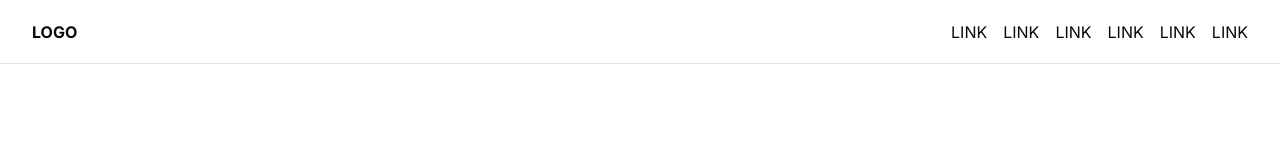
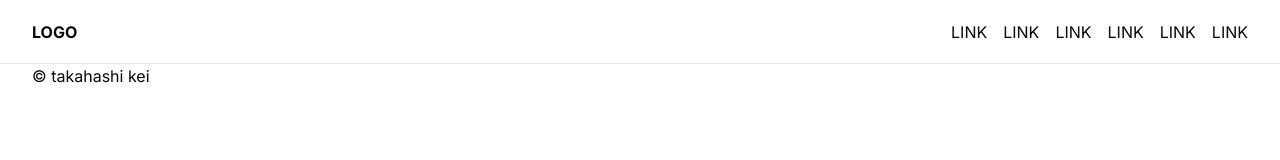
Before and after one commit to hiyasichuka/nextjs-tailwind, a Next.js app: page / in a window 1280 px wide. Shown: the top 160 px of the page. Built offline with nearby package versions, Linux system fonts and the light colour scheme.

Commit message:
Add footer

```diff
--- a/app/layout.tsx
+++ b/app/layout.tsx
@@ -31,6 +31,9 @@ export default function RootLayout({
           </nav>
         </header>
         {children}
+        <footer className="container">
+          <p>&copy; takahashi kei</p>
+        </footer>
       </body>
     </html>
   );
```
